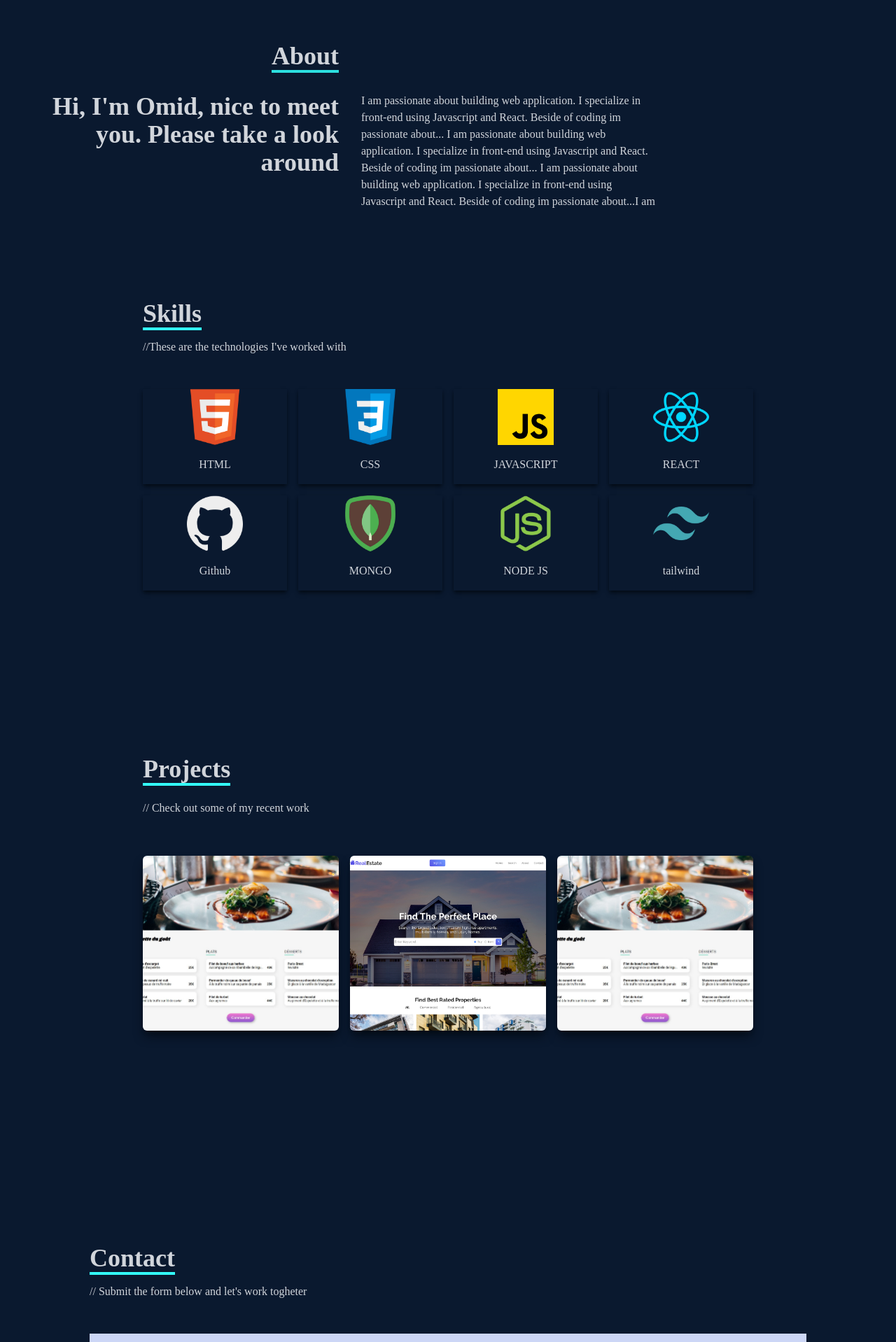
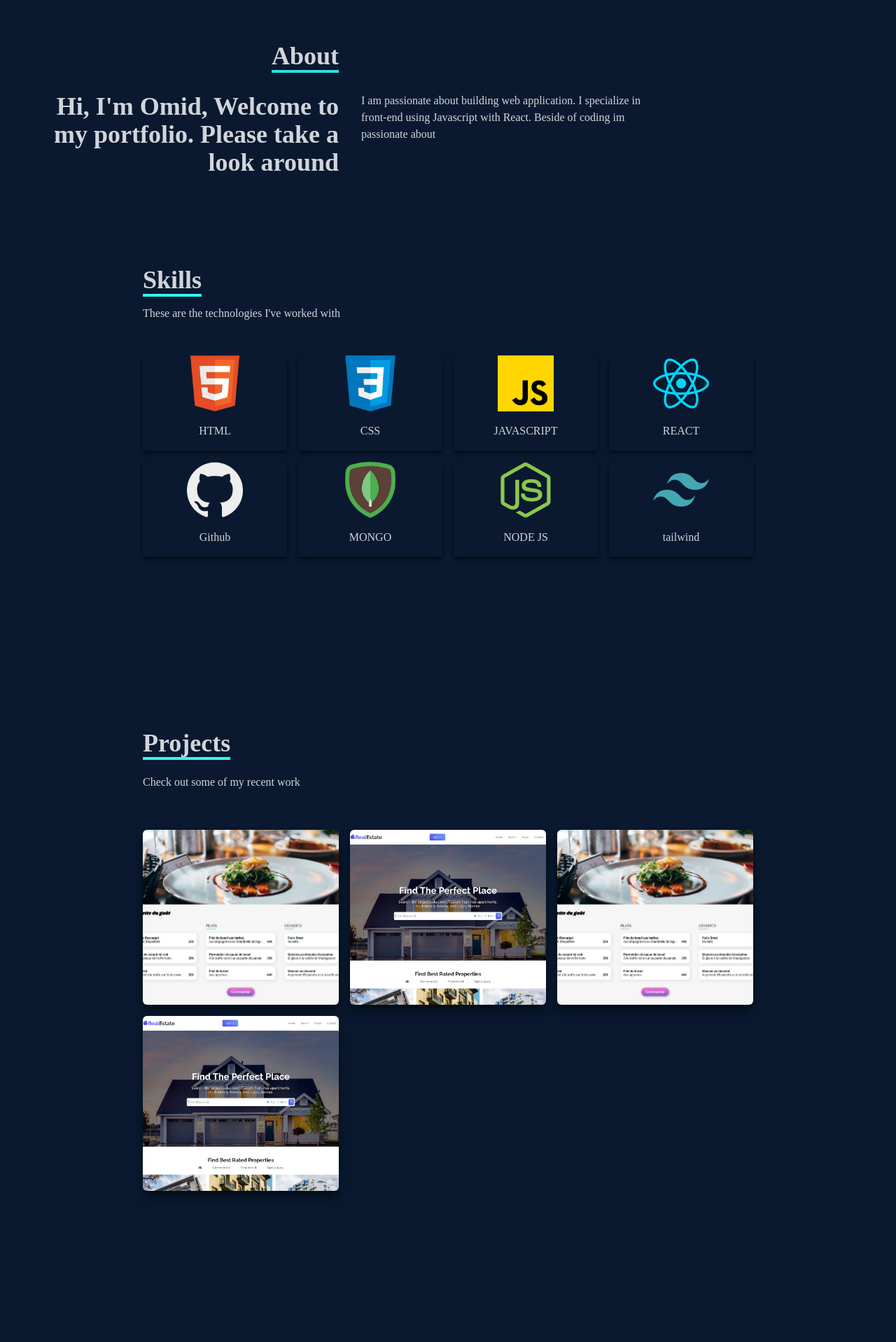
Before and after one commit to OmidCode/Portfolio, a React (Create React App) app: page / in a window 1280 px wide. Shown: the part 740-2658 px from the top of the page at 70% size. Built offline with nearby package versions, Linux system fonts and the light colour scheme.

Commit message:
media queries correction

```diff
--- a/public/index.html
+++ b/public/index.html
@@ -1,14 +1,11 @@
 <!DOCTYPE html>
-<html lang="en">
+<html lang="fr">
   <head>
     <meta charset="utf-8" />
     <link rel="icon" href="%PUBLIC_URL%/favicon.ico" />
     <meta name="viewport" content="width=device-width, initial-scale=1" />
     <meta name="theme-color" content="#000000" />
-    <meta
-      name="description"
-      content="Web site created using create-react-app"
-    />
+    <meta name="description" content="Portfolio of web-developper Omid Molaïe" />
     <link rel="apple-touch-icon" href="%PUBLIC_URL%/logo192.png" />
     <!--
       manifest.json provides metadata used when your web app is installed on a
@@ -24,7 +21,7 @@
       work correctly both with client-side routing and a non-root public URL.
       Learn how to configure a non-root public URL by running `npm run build`.
     -->
-    <title>React App</title>
+    <title>Omid Molaïe Portfolio</title>
   </head>
   <body>
     <noscript>You need to enable JavaScript to run this app.</noscript>
--- a/src/components/About.jsx
+++ b/src/components/About.jsx
@@ -12,14 +12,10 @@ function About() {
         </div>
         <div className="max-w-[1000px] w-full grid sm:grid-cols-2 gap-8 px-16">
           <div className="sm:text-right text-4xl font-bold">
-            <p>Hi, I'm Omid, nice to meet you. Please take a look around</p>
+            <p>Hi, I'm Omid, Welcome to my portfolio. Please take a look around</p>
           </div>
           <div>
-            <p>
-              I am passionate about building web application. I specialize in front-end using Javascript and React. Beside of coding im passionate about... I am
-              passionate about building web application. I specialize in front-end using Javascript and React. Beside of coding im passionate about... I am
-              passionate about building web application. I specialize in front-end using Javascript and React. Beside of coding im passionate about...I am
-            </p>
+            <p>I am passionate about building web application. I specialize in front-end using Javascript with React. Beside of coding im passionate about</p>
           </div>
         </div>
       </div>
--- a/src/components/Navbar.jsx
+++ b/src/components/Navbar.jsx
@@ -12,7 +12,7 @@ const Navbar = () => {
   return (
     <div className="fixed w-full h-[80px] flex justify-between items-center px-8 bg-[#0a192f] text-gray-300">
       <div>
-        <img src={Logo} alt="Logo Image" style={{ width: '80px' }} />
+        <img src={Logo} alt="Logo" style={{ width: '80px' }} />
       </div>
 
       {/* Menu */}
--- a/src/components/Skills.jsx
+++ b/src/components/Skills.jsx
@@ -16,7 +16,7 @@ function Skills() {
       <div className="max-w-[1000px] mx-auto px-16 flex flex-col justify-center w-full h-full">
         <div>
           <p className="text-4xl font-bold inline border-b-4 border-[#33FFFC]">Skills</p>
-          <p className="py-4">//These are the technologies I've worked with</p>
+          <p className="py-4">These are the technologies I've worked with</p>
         </div>
 
         <div className="w-full grid grid-cols-2 sm:grid-cols-4 gap-4 text-center py-8">
--- a/src/components/Work.jsx
+++ b/src/components/Work.jsx
@@ -6,9 +6,9 @@ const Work = () => {
   return (
     <div name="work" className="w-full md:h-screen text-gray-300 bg-[#0a192f]">
       <div className="max-w-[1000px] mx-auto p-16 flex flex-col justify-center w-full h-full">
-        <div className="pb-8">
+        <div className="py-8 md:mt-64">
           <p className="text-4xl font-bold inline border-b-4 text-gray-300 border-[#33FFFC]">Projects</p>
-          <p className="py-6">// Check out some of my recent work</p>
+          <p className="py-6">Check out some of my recent work</p>
         </div>
 
         {/* Container */}
@@ -67,6 +67,24 @@ const Work = () => {
               </div>
             </div>
           </div>
+          {/* Grid Item */}
+          <div
+            style={{ backgroundImage: `url(${realEstate})` }}
+            className="shadow-lg shadow-[#040c16] group container rounded-md flex justify-center items-center mx-auto content-div"
+          >
+            {/* Hover Effects */}
+            <div className="opacity-0 group-hover:opacity-100">
+              <span className="text 2xl font-bold text-white tracking-wider"></span>
+              <div className="pt-8 text-center">
+                <a href="/">
+                  <button className="text-center rounded-lg px-4 py-3 m-2 bg-white text-gray-700 font-bold text-lg">Demo</button>
+                </a>
+                <a href="/">
+                  <button className="text-center rounded-lg px-4 py-3 m-2 bg-white text-gray-700 font-bold text-lg">Code</button>
+                </a>
+              </div>
+            </div>
+          </div>
         </div>
       </div>
     </div>
--- a/src/components/contact.jsx
+++ b/src/components/contact.jsx
@@ -2,11 +2,11 @@ import React from 'react';
 
 function contact() {
   return (
-    <div name="contact" className="w-full h-screen bg-[#0a192f] flex justify-center items-center p-32">
+    <div name="contact" className="w-full h-full md:pt-72 bg-[#0a192f] flex justify-center items-center p-16 lg:px-32">
       <form action="https://getform.io/f/d218825b-2b43-4b93-8cbe-6434b3bb8df9" method="POST" className="flex flex-col max-w[600px] w-full">
         <div className="pb-8">
           <p className="text-4xl font-bold inline border-b-4 border-[#33FFFC] text-gray-300">Contact</p>
-          <p className="text-gray-300 py-4">// Submit the form below and let's work togheter</p>
+          <p className="text-gray-300 py-4">Submit the form below and let's work togheter</p>
         </div>
         <input className="bg-[#ccd6f6] p-2" type="text" placeholder="Name" name="name"></input>
         <input className="my-4 p-2 bg-[#ccd6f6]" type="email" placeholder="Email" name="email"></input>
```
